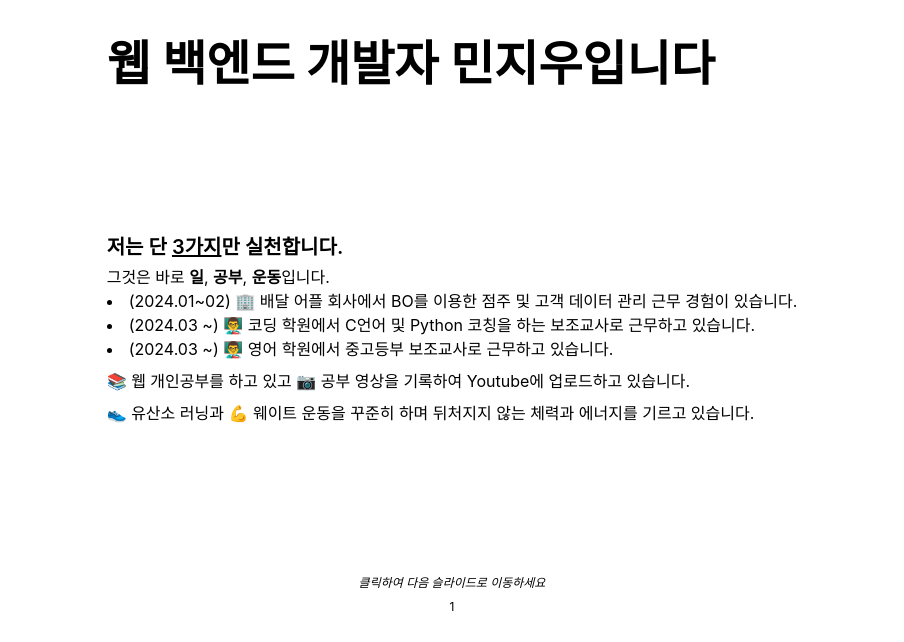
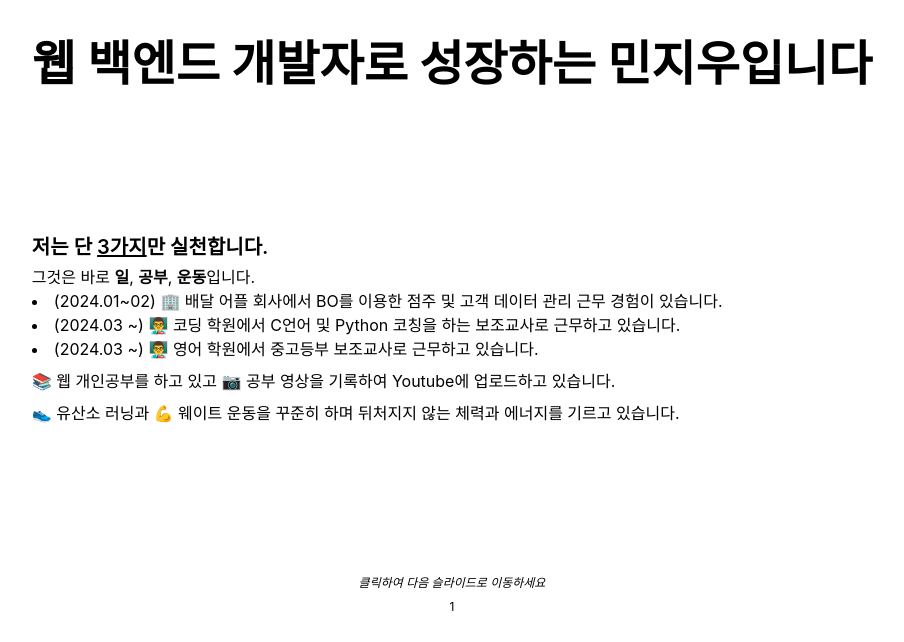
Before and after one commit to JIUUOO/portfolio-web, a React (Create React App) app: page / in a window 1280 px wide. Shown: the top 642 px of the page, without its empty margins (188-1092 px from the left). Built offline with nearby package versions, Linux system fonts and the light colour scheme.

Commit message:
design: modify home title

```diff
--- a/src/pages/home/index.jsx
+++ b/src/pages/home/index.jsx
@@ -7,7 +7,7 @@ export default function Home(props) {
         <div className="grid grid-cols-12 m-10">
           <div className="col-span-12">
             <h1 className="text-3xl sm:text-5xl font-bold">
-              웹 백엔드 개발자 민지우입니다
+              웹 백엔드 개발자로 성장하는 민지우입니다
             </h1>
           </div>
           <div className="col-span-12">
```
